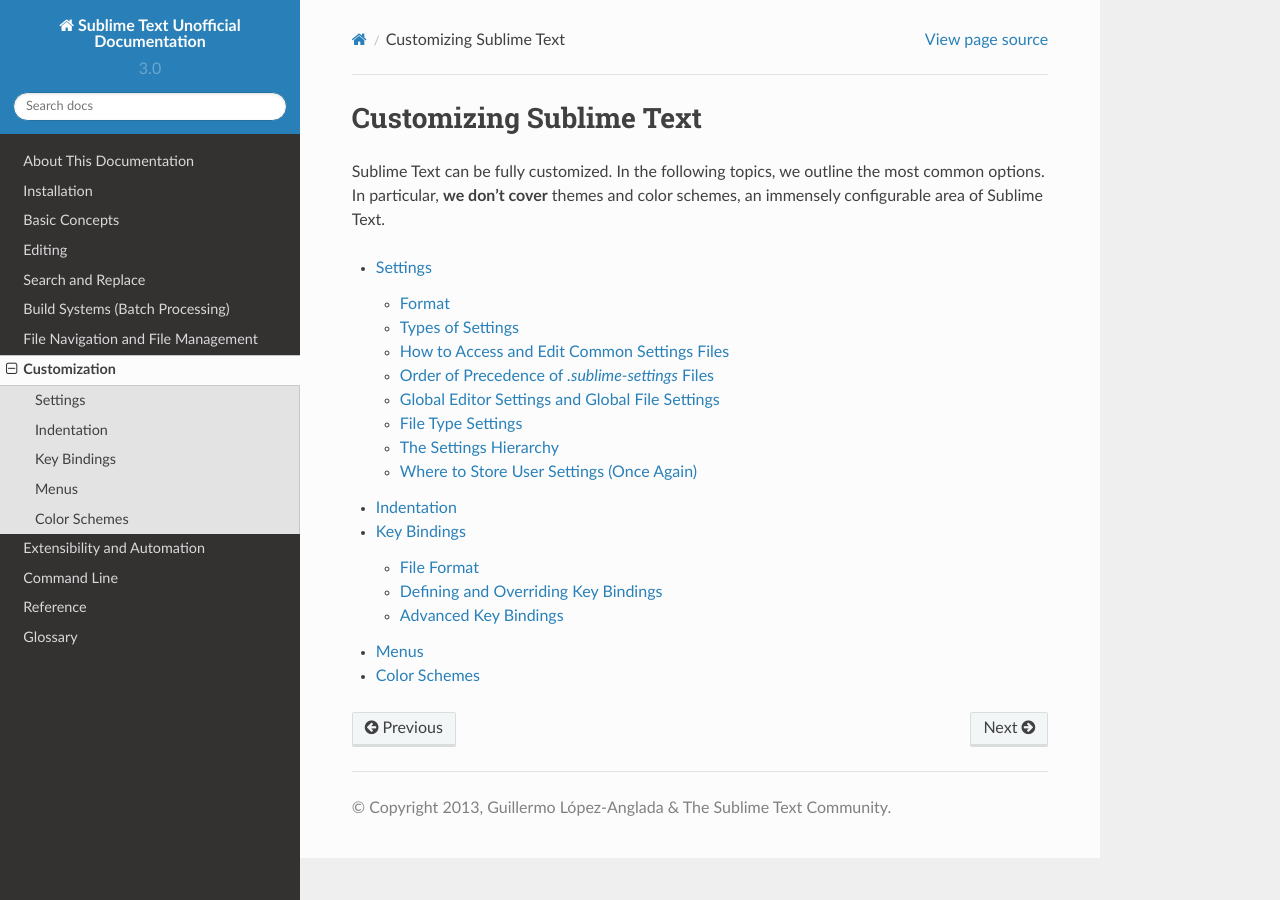
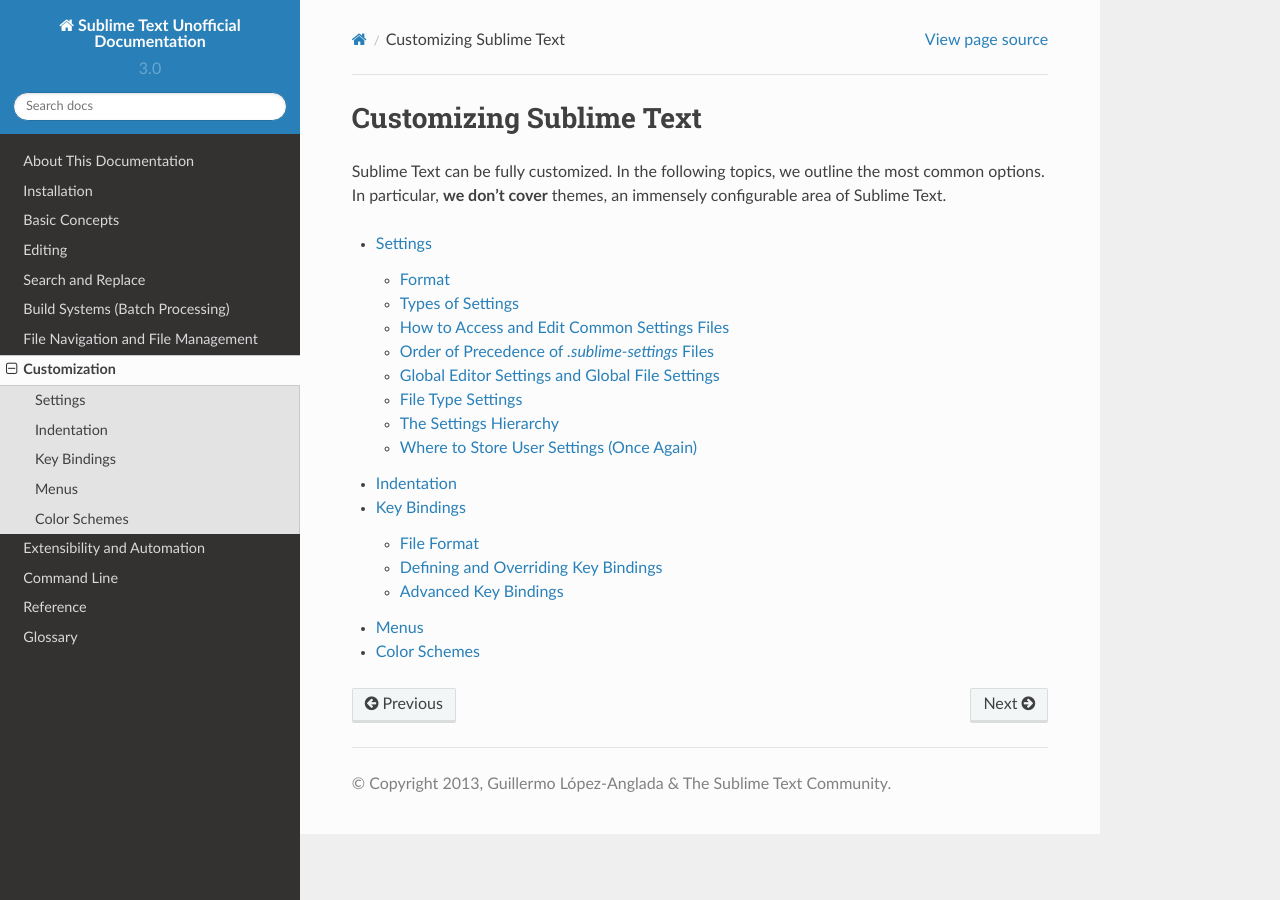
Before and after one commit to guillermooo/sublime-undocs, a Sphinx documentation site: the page built from source/customization/customization.rst, in a window 1280 px wide. Built offline with Sphinx 7.4.7 and the Read the Docs theme 2.0.0, drawn with Linux system fonts in a browser that asks for light colours.

Commit message:
We have docs for color schemes now

```diff
--- a/source/customization/customization.rst
+++ b/source/customization/customization.rst
@@ -3,7 +3,7 @@
 ========================
 
 Sublime Text can be fully customized. In the following topics, we outline the
-most common options. In particular, **we don't cover** themes and color schemes,
+most common options. In particular, **we don't cover** themes,
 an immensely configurable area of Sublime Text.
 
 .. toctree::
```
